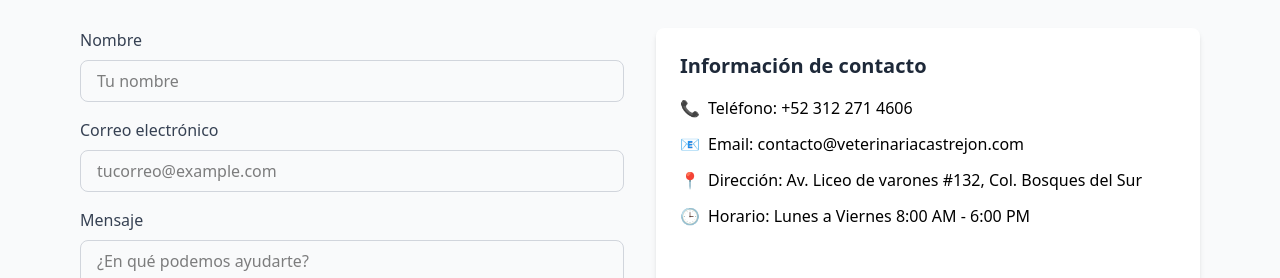
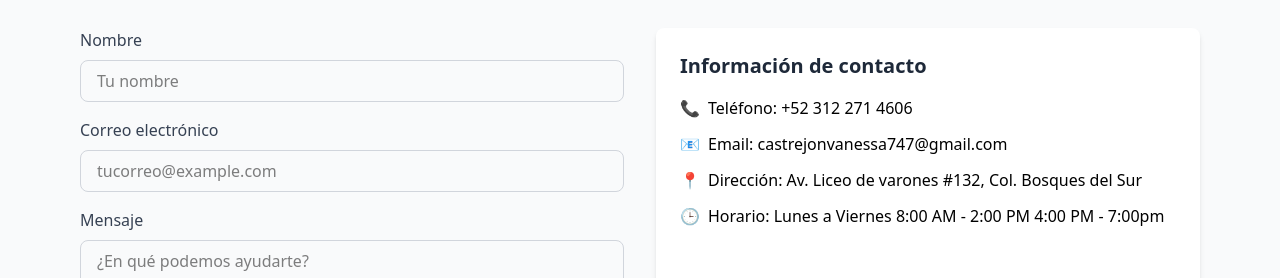
Before and after one commit to Usiel-03A7/castvet-front, a React (Vite) app: page / in a window 1280 px wide. Shown: the part 1760-2038 px from the top of the page. Built offline with nearby package versions, Linux system fonts and the light colour scheme.

Commit message:
make configuration for map in conctac component

```diff
--- a/index.html
+++ b/index.html
@@ -2,7 +2,7 @@
 <html lang="en">
   <head>
     <meta charset="UTF-8" />
-    <link rel="icon" type="image/svg+xml" href="/vite.svg" />
+    <link rel="icon" type="image/svg+xml" href="/background.jpeg" />
     <meta name="viewport" content="width=device-width, initial-scale=1.0" />
     <title>Clinica vetcast</title>
   </head>
--- a/src/components/Contact.jsx
+++ b/src/components/Contact.jsx
@@ -65,7 +65,7 @@ export default function Contact() {
               </li>
               <li className="flex items-start">
                 <span className="text-blue-600 mr-2">📧</span>
-                <span>Email: <a href="mailto:contacto@veterinariacastrejon.com" className="hover:underline">contacto@veterinariacastrejon.com</a></span>
+                <span>Email: <a href="mailto:castrejonvanessa747@gmail.com" className="hover:underline">castrejonvanessa747@gmail.com</a></span>
               </li>
               <li className="flex items-start">
                 <span className="text-blue-600 mr-2">📍</span>
@@ -73,22 +73,21 @@ export default function Contact() {
               </li>
               <li className="flex items-start">
                 <span className="text-blue-600 mr-2">🕒</span>
-                <span>Horario: Lunes a Viernes 8:00 AM - 6:00 PM</span>
+                <span>Horario: Lunes a Viernes 8:00 AM - 2:00 PM 4:00 PM - 7:00pm</span>
               </li>
             </ul>
           </div>
         </div>
         <div className="rounded-lg overflow-hidden shadow-xl">
           <iframe
-            src="https://www.google.com/maps/embed?pb=!1m14!1m12!1m3!1d3767.312383139312!2d-103.7373423757493!3d19.22521290902495!2m3!1f0!2f0!3f0!3m2!1i1024!2i768!4f13.1!5e0!3m2!1ses-419!2smx!4v1744737126841!5m2!1ses-419!2smx"
-            width="100%"
+            src="https://www.google.com/maps/embed?pb=!1m17!1m12!1m3!1d3767.311302269681!2d-103.73981055924101!3d19.225260047342566!2m3!1f0!2f0!3f0!3m2!1i1024!2i768!4f13.1!3m2!1m1!2zMTnCsDEzJzMwLjkiTiAxMDPCsDQ0JzE0LjEiVw!5e0!3m2!1ses-419!2smx!4v1744742265886!5m2!1ses-419!2smx"
+            width="600"
             height="450"
             style={{ border: 0 }}
             allowFullScreen
             loading="lazy"
-            referrerPolicy="no-referrer-when-downgrade"
-            title="Ubicación Clínica Veterinaria Castrejón"
-          ></iframe>
+            referrerpolicy="no-referrer-when-downgrade">
+          </iframe>
         </div>
       </div>
     </section>
```
Also changed, not shown: src/assets/background.jpeg (added).
